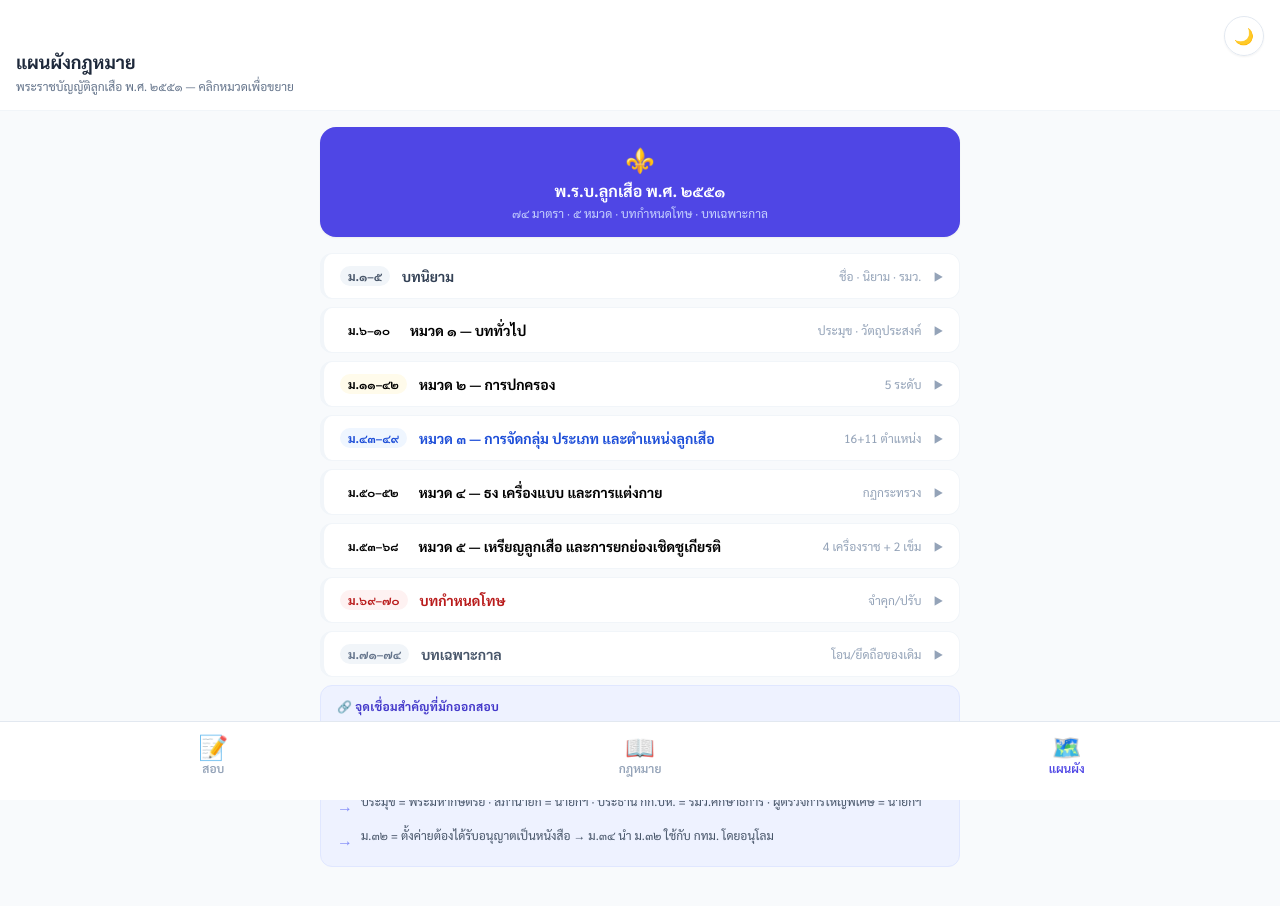
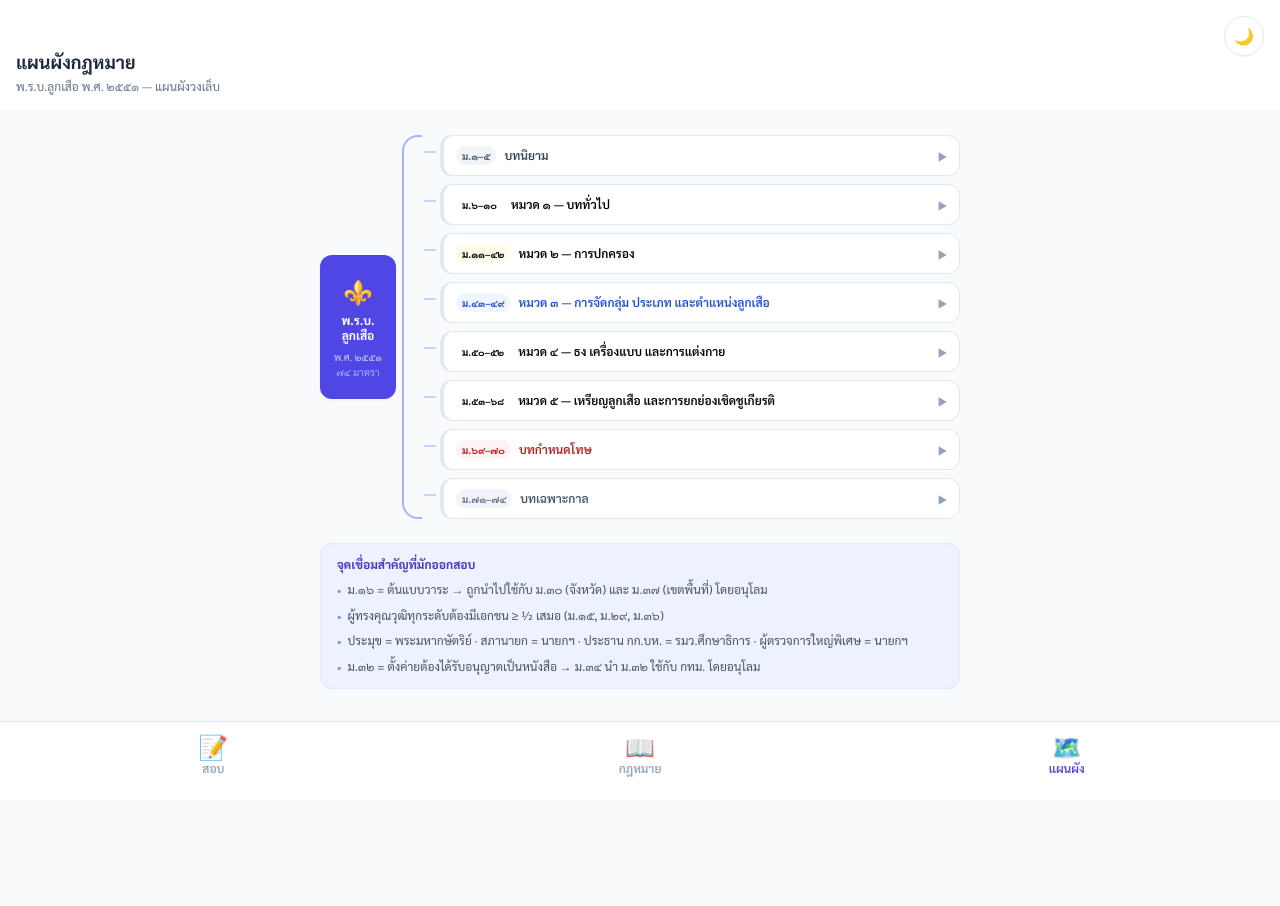
Before and after one commit to Mayukie/Scout-Act, a Next.js app in the folder web-scout-act/: page /map in a window 1280 px wide. Shown: the top 906 px of the page. After the commit the page ends 809 px from the top, so only its background shows below. Built offline with nearby package versions, Linux system fonts and the light colour scheme.

Commit message:
fix mapping

```diff
--- a/web-scout-act/app/map/page.tsx
+++ b/web-scout-act/app/map/page.tsx
@@ -1,12 +1,15 @@
+'use client'
+
+import { useState } from 'react'
 import BottomNav from '@/components/BottomNav'
-import { MAP_CHAPTERS, KEY_CONNECTIONS, type ContentItem } from '@/lib/mapData'
+import { MAP_CHAPTERS, KEY_CONNECTIONS, type ChapterData, type ContentItem } from '@/lib/mapData'
 
-// ─── rendering components ────────────────────────────────────────────────────
+// ─── detail sub-components ────────────────────────────────────────────────────
 
 function Row({ label, text }: { label: string; text: string }) {
   return (
-    <div className="flex items-start gap-2 py-1 border-b border-slate-50 dark:border-slate-700/50 last:border-0">
-      <span className="shrink-0 text-xs font-bold text-slate-400 dark:text-slate-500 w-12 mt-0.5">{label}</span>
+    <div className="flex items-start gap-2 py-1 border-b border-slate-100 dark:border-slate-700/50 last:border-0">
+      <span className="shrink-0 text-xs font-bold text-slate-400 dark:text-slate-500 w-14 mt-0.5">{label}</span>
       <span className="text-xs text-slate-600 dark:text-slate-300 leading-relaxed">{text}</span>
     </div>
   )
@@ -14,31 +17,56 @@ function Row({ label, text }: { label: string; text: string }) {
 
 function Group({ title, color, facts }: { title: string; color: string; facts: string[] }) {
   return (
-    <div className={`rounded-lg border-l-2 ${color} pl-3 py-2 mb-2 space-y-1`}>
-      <p className="text-xs font-bold text-slate-500 dark:text-slate-400 uppercase tracking-wide mb-1">{title}</p>
+    <div className={`rounded-lg border-l-2 ${color} pl-3 py-2 mb-2`}>
+      <p className="text-xs font-semibold text-slate-500 dark:text-slate-400 mb-1.5">{title}</p>
+      <div className="space-y-1">
         {facts.map((f, i) => (
-        <div key={i} className="flex items-start gap-2 py-0.5">
-          <span className="shrink-0 text-indigo-400 mt-0.5">→</span>
+          <div key={i} className="flex items-start gap-1.5">
+            <span className="shrink-0 text-slate-400 mt-0.5 text-xs">•</span>
             <span className="text-xs text-slate-600 dark:text-slate-300 leading-relaxed">{f}</span>
           </div>
         ))}
       </div>
+    </div>
   )
 }
 
-function Content({ items }: { items: ContentItem[] }) {
+function BranchDetail({ items }: { items: ContentItem[] }) {
   return (
-    <>
+    <div className="py-2 space-y-1">
       {items.map((item, i) =>
         item.type === 'row'
           ? <Row key={i} label={item.label} text={item.text} />
           : <Group key={i} title={item.title} color={item.color} facts={item.facts} />
       )}
-    </>
+    </div>
   )
 }
 
-// ─── page ────────────────────────────────────────────────────────────────────
+// ─── one brace branch ─────────────────────────────────────────────────────────
+
+function Branch({ ch }: { ch: ChapterData }) {
+  const [open, setOpen] = useState(false)
+  return (
+    <div>
+      <button
+        onClick={() => setOpen(v => !v)}
+        className={`w-full flex items-center gap-2 rounded-xl border-l-4 ${ch.border} border border-slate-200 dark:border-slate-700 bg-white dark:bg-slate-800 px-3 py-2.5 text-left active:opacity-70`}
+      >
+        <span className={`shrink-0 text-[10px] font-bold px-1.5 py-0.5 rounded-full ${ch.badge} whitespace-nowrap`}>{ch.range}</span>
+        <span className={`flex-1 text-xs font-semibold ${ch.text} leading-snug`}>{ch.title}</span>
+        <span className={`shrink-0 text-slate-400 text-xs transition-transform duration-200 ${open ? 'rotate-90' : ''}`}>▶</span>
+      </button>
+      {open && (
+        <div className="mt-1 ml-1 pl-3 border-l border-dashed border-slate-200 dark:border-slate-600">
+          <BranchDetail items={ch.content} />
+        </div>
+      )}
+    </div>
+  )
+}
+
+// ─── page ─────────────────────────────────────────────────────────────────────
 
 export default function MapPage() {
   return (
@@ -47,42 +75,53 @@ export default function MapPage() {
       {/* Header */}
       <div className="bg-white dark:bg-slate-800 border-b border-slate-100 dark:border-slate-700 px-4 pt-12 pb-4">
         <h1 className="text-lg font-bold text-slate-800 dark:text-slate-100">แผนผังกฎหมาย</h1>
-        <p className="text-xs text-slate-500 dark:text-slate-400 mt-0.5">พระราชบัญญัติลูกเสือ พ.ศ. ๒๕๕๑ — คลิกหมวดเพื่อขยาย</p>
+        <p className="text-xs text-slate-500 dark:text-slate-400 mt-0.5">พ.ร.บ.ลูกเสือ พ.ศ. ๒๕๕๑ — แผนผังวงเล็บ</p>
       </div>
 
-      <div className="max-w-2xl mx-auto px-4 py-4 space-y-2">
+      <div className="max-w-2xl mx-auto px-4 py-6 space-y-6">
 
-        {/* Root node */}
-        <div className="bg-indigo-600 dark:bg-indigo-700 rounded-2xl px-5 py-4 text-center shadow-sm mb-4">
-          <div className="text-2xl mb-1">⚜️</div>
-          <p className="text-white font-bold text-base">พ.ร.บ.ลูกเสือ พ.ศ. ๒๕๕๑</p>
-          <p className="text-indigo-200 text-xs mt-0.5">๗๔ มาตรา · ๕ หมวด · บทกำหนดโทษ · บทเฉพาะกาล</p>
+        {/* ── Brace Map ─────────────────────────────────────── */}
+        <div className="flex items-stretch">
+
+          {/* Whole node */}
+          <div className="w-20 shrink-0 flex items-center justify-center pr-1">
+            <div className="w-full bg-indigo-600 dark:bg-indigo-700 rounded-xl px-2 py-5 text-center shadow-sm">
+              <div className="text-2xl">⚜️</div>
+              <p className="text-white font-bold text-xs mt-1.5 leading-tight">พ.ร.บ.</p>
+              <p className="text-white font-bold text-xs leading-tight">ลูกเสือ</p>
+              <p className="text-indigo-200 text-[10px] mt-1.5">พ.ศ. ๒๕๕๑</p>
+              <p className="text-indigo-300 text-[10px]">๗๔ มาตรา</p>
+            </div>
           </div>
 
-        {/* Chapter cards */}
+          {/* Brace — [ shape (vertical bar left, opening right) */}
+          <div className="w-5 shrink-0 flex flex-col self-stretch mx-0.5">
+            <div className="flex-1 border-l-2 border-t-2 rounded-tl-2xl border-indigo-300 dark:border-indigo-500"></div>
+            <div className="flex-1 border-l-2 border-b-2 rounded-bl-2xl border-indigo-300 dark:border-indigo-500"></div>
+          </div>
+
+          {/* Branch list */}
+          <div className="flex-1 flex flex-col gap-2">
             {MAP_CHAPTERS.map((ch) => (
-          <details key={ch.id} className={`group rounded-xl border-l-4 ${ch.border} bg-white dark:bg-slate-800 border border-slate-100 dark:border-slate-700 overflow-hidden`}>
-            <summary className="flex items-center gap-3 px-4 py-3 cursor-pointer select-none list-none">
-              <span className={`shrink-0 text-xs font-bold px-2 py-0.5 rounded-full ${ch.badge}`}>{ch.range}</span>
-              <span className={`flex-1 text-sm font-bold ${ch.text}`}>{ch.title}</span>
-              {ch.keyFact && (
-                <span className="hidden sm:block text-xs text-slate-400 dark:text-slate-500 truncate max-w-[120px]">{ch.keyFact}</span>
-              )}
-              <span className="text-slate-400 text-xs transition-transform duration-200 group-open:rotate-90">▶</span>
-            </summary>
-            <div className="px-4 pb-4 pt-1 border-t border-slate-100 dark:border-slate-700 space-y-1">
-              <Content items={ch.content} />
+              <div key={ch.id} className="flex items-start gap-1">
+                {/* Horizontal tick line */}
+                <div className="shrink-0 mt-4 h-0.5 w-3 bg-indigo-200 dark:bg-indigo-700"></div>
+                <div className="flex-1">
+                  <Branch ch={ch} />
                 </div>
-          </details>
+              </div>
             ))}
+          </div>
 
-        {/* Key connections */}
-        <div className="bg-indigo-50 dark:bg-indigo-900/20 border border-indigo-100 dark:border-indigo-900/40 rounded-xl px-4 py-3 space-y-2">
-          <p className="text-xs font-bold text-indigo-700 dark:text-indigo-400 uppercase tracking-wide">🔗 จุดเชื่อมสำคัญที่มักออกสอบ</p>
-          <div className="space-y-1">
+        </div>
+
+        {/* ── Key connections ────────────────────────────────── */}
+        <div className="bg-indigo-50 dark:bg-indigo-900/20 border border-indigo-100 dark:border-indigo-900/40 rounded-xl px-4 py-3">
+          <p className="text-xs font-bold text-indigo-700 dark:text-indigo-400 mb-2">จุดเชื่อมสำคัญที่มักออกสอบ</p>
+          <div className="space-y-1.5">
             {KEY_CONNECTIONS.map((fact, i) => (
-              <div key={i} className="flex items-start gap-2 py-0.5">
-                <span className="shrink-0 text-indigo-400 mt-0.5">→</span>
+              <div key={i} className="flex items-start gap-1.5">
+                <span className="shrink-0 text-indigo-400 mt-0.5 text-xs">•</span>
                 <span className="text-xs text-slate-600 dark:text-slate-300 leading-relaxed">{fact}</span>
               </div>
             ))}
```
Also changed, not shown: web-scout-act/lib/mapData.ts (+8 -8 lines). Lines whose indentation alone changed are shown as unchanged.
